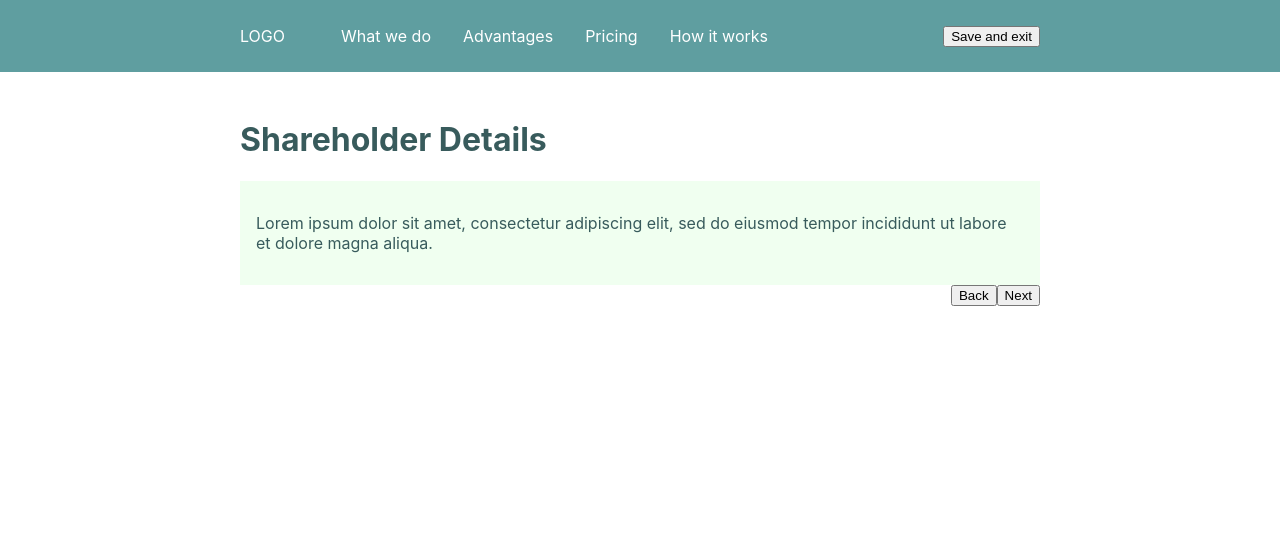
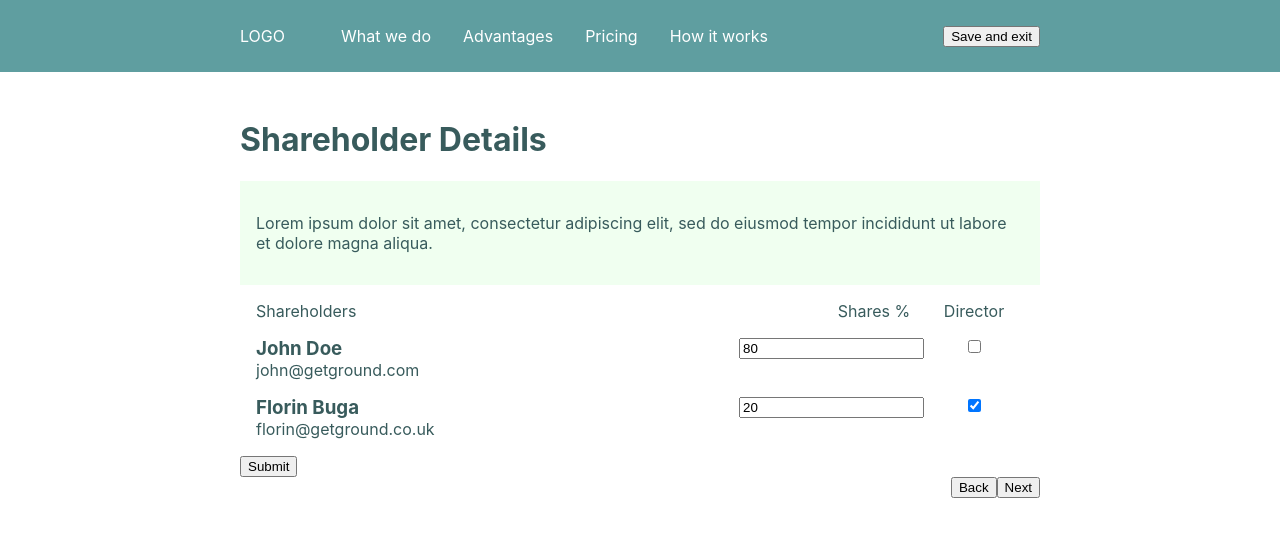
Before and after one commit to finnbuga/gforms, a React (Create React App) app: page / in a window 1280 px wide. Shown: the top 536 px of the page. Built offline with nearby package versions, Linux system fonts and the light colour scheme.

Commit message:
feat: wire up the Edit Shares screen to Redux

```diff
--- a/src/components/EditShares/index.js
+++ b/src/components/EditShares/index.js
@@ -1,12 +1,89 @@
 import React from "react";
+import { useForm, ErrorMessage } from "react-hook-form";
+import { useSelector, useDispatch } from "react-redux";
+import { object, array, bool, number } from "yup";
+
+import "./style.css";
 
 const EditShares = () => (
+  <>
     <div className="info">
       <p>
         Lorem ipsum dolor sit amet, consectetur adipiscing elit, sed do eiusmod
         tempor incididunt ut labore et dolore magna aliqua.
       </p>
     </div>
+
+    <EditSharesForm />
+  </>
 );
 
+const EditSharesForm = () => {
+  const shareholders = useSelector((state) => state.shareholders);
+  const dispatch = useDispatch();
+
+  const onSubmit = ({ shareholders }) =>
+    dispatch({ type: "UPDATE", load: { shareholders } });
+
+  const { handleSubmit, register, errors } = useForm({
+    validationSchema,
+    defaultValues: { shareholders },
+  });
+
+  return (
+    <form onSubmit={handleSubmit(onSubmit)}>
+      <div className="shares-row">
+        <div className="first">Shareholders</div>
+        <div className="box">Shares %</div>
+        <div className="box">Director</div>
+      </div>
+
+      {shareholders.map((shareholder, i) => (
+        <div key={i}>
+          <div className="shares-row">
+            <div className="first">
+              <h3>{shareholder.firstName + " " + shareholder.lastName}</h3>
+              {shareholder.email}
+            </div>
+
+            <div className="box">
+              <input
+                type="number"
+                name={`shareholders[${i}].share`}
+                ref={register}
+              />
+            </div>
+
+            <div className="box">
+              <input
+                type="checkbox"
+                name={`shareholders[${i}].isDirector`}
+                ref={register}
+              />
+            </div>
+          </div>
+
+          <ErrorMsg errors={errors} name={`shareholders[${i}].isDirector`} />
+          <ErrorMsg errors={errors} name={`shareholders[${i}].share`} />
+        </div>
+      ))}
+
+      <button type="submit">Submit</button>
+    </form>
+  );
+};
+
+const ErrorMsg = (props) => (
+  <ErrorMessage as="div" className="error" {...props} />
+);
+
+const validationSchema = object().shape({
+  shareholders: array().of(
+    object().shape({
+      share: number().label("Shares").min(0).max(100).required(),
+      isDirector: bool().label("Director"),
+    })
+  ),
+});
+
 export default EditShares;
--- /dev/null
+++ b/src/components/EditShares/style.css
@@ -0,0 +1,18 @@
+.shares-row {
+  margin: 1rem;
+  display: flex;
+  justify-content: flex-end;
+}
+
+.shares-row .first {
+  margin-right: auto;
+}
+
+.shares-row .box {
+  flex-basis: 100px;
+  text-align: center;
+}
+
+.shares-row h3 {
+  margin: 0;
+}
```
Lines whose indentation alone changed are shown as unchanged.
